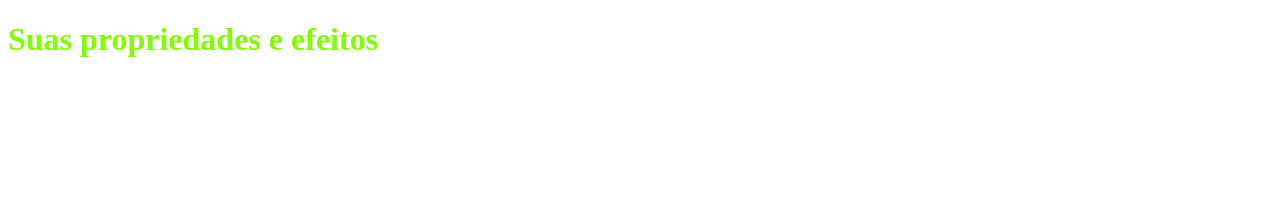
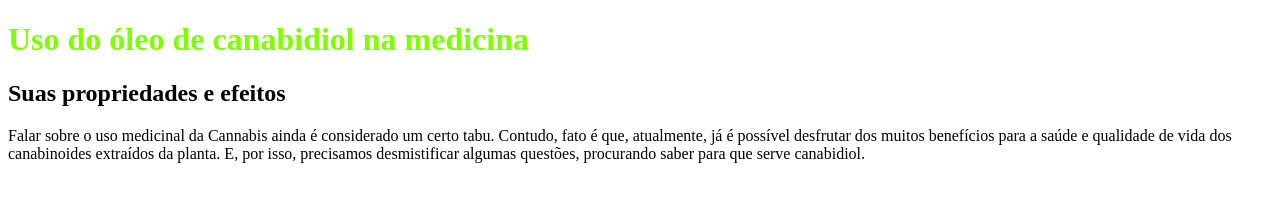
Before and after one commit to isabella-soares/meuBlog1b, a plain HTML site: page index.html in a window 1280 px wide. Drawn offline with Linux system fonts and the light colour scheme.

Commit message:
xkvbzxlxdjv

```diff
--- a/index.html
+++ b/index.html
@@ -9,7 +9,9 @@
             color: #ff0000;
         }
     </style>
-    <h1 style="color:chartreuse">Suas propriedades e efeitos</h1>
+    <h1 style="color:chartreuse">Uso do óleo de canabidiol na medicina</h1>
+    <h2>Suas propriedades e efeitos</h2>
+    <p>Falar sobre o uso medicinal da Cannabis ainda é considerado um certo tabu. Contudo, fato é que, atualmente, já é possível desfrutar dos muitos benefícios para a saúde e qualidade de vida dos canabinoides extraídos da planta. E, por isso, precisamos desmistificar algumas questões, procurando saber para que serve canabidiol.</p>
 
 </head>
 
```
